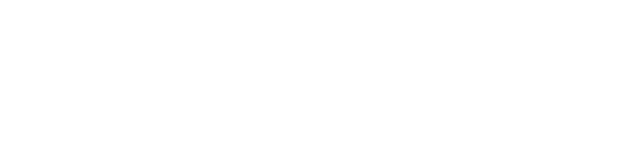
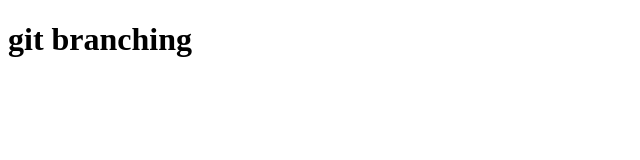
Before and after one commit to Adam-r28/git-exersice, a plain HTML site: page index.html in a window 1280 px wide. Shown: the whole page, without its empty margins (0-640 px from the left). Drawn offline with Linux system fonts and the light colour scheme.

Commit message:
added h1

```diff
--- a/index.html
+++ b/index.html
@@ -9,6 +9,7 @@
 </head>
 
 <body>
+    <h1>git branching</h1>
 
 </body>
 
```
Also changed, not shown: 1 other file.
